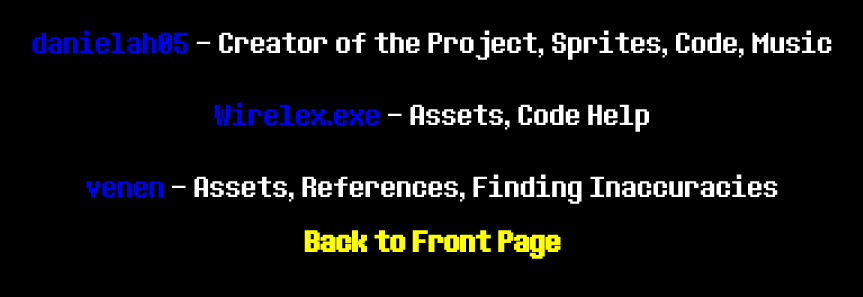
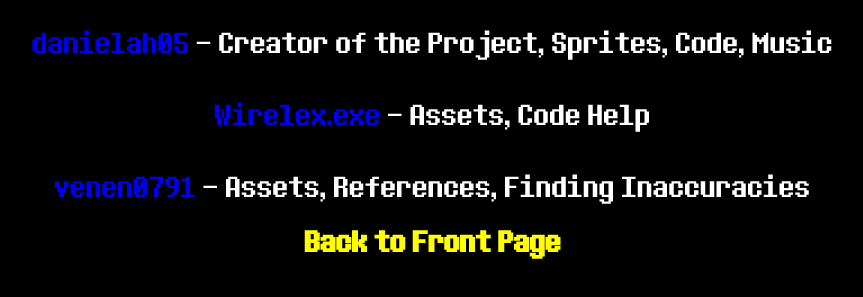
Before and after one commit to danielh05/danielh05.github.io, a plain HTML site: page notsogametest7/credits.html in a window 1280 px wide. Shown: the part 195-492 px from the top of the page, without its empty margins (207-1070 px from the left). Drawn offline with Linux system fonts and the light colour scheme.

Commit message:
fix crediting on page

```diff
--- a/notsogametest7/credits.html
+++ b/notsogametest7/credits.html
@@ -9,7 +9,7 @@
 <center><h1>Credits:</h1></center>
 <center><a href="https://twitter.com/flstudiodemo"><p>danielah05</a> - Creator of the Project, Sprites, Code, Music</p></center>
 <center><a href="https://twitter.com/flyingbep"><p>Wirelex.exe</a> - Assets, Code Help</p></center>
-<center><a href="https://twitter.com/venen0791"><p>venen</a> - Assets, References, Finding Inaccuracies</p></center>
+<center><a href="https://twitter.com/venen0791"><p>venen0791</a> - Assets, References, Finding Inaccuracies</p></center>
 <center><a href="../notsogametest7.html"><h2>Back to Front Page</h2></a></center>
 <body>
 </body>
```
